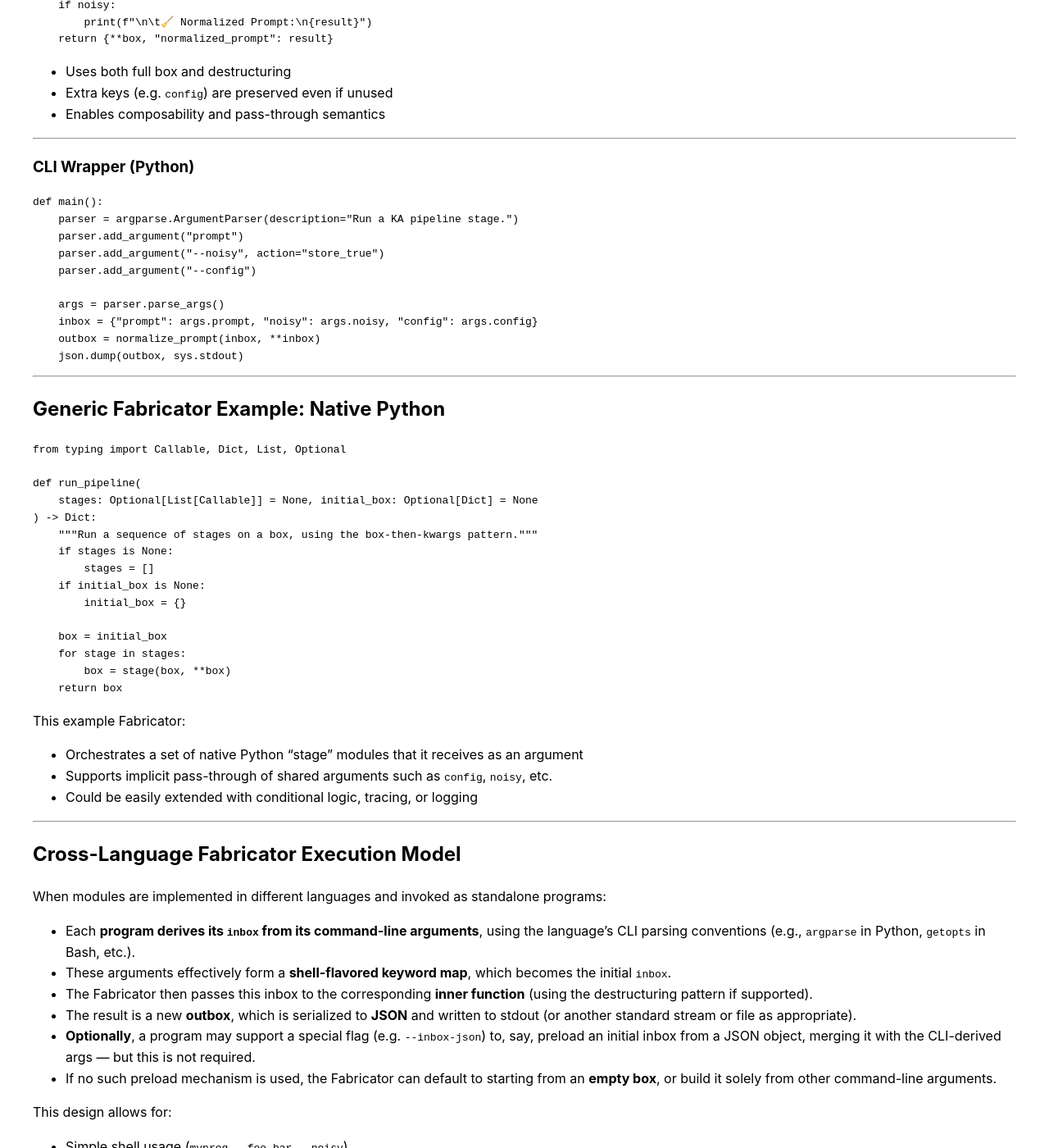
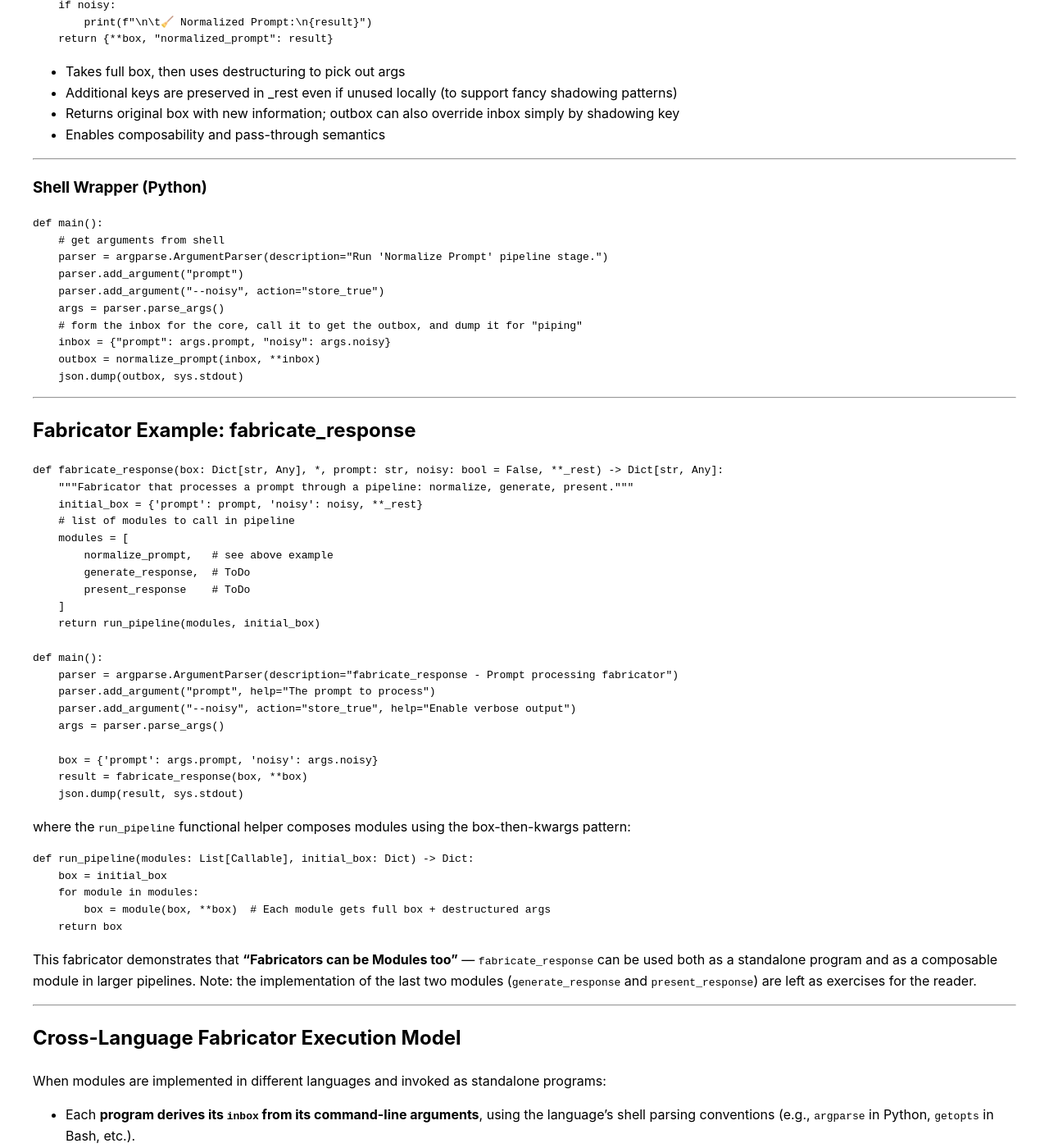
Before and after one commit to seqweb/seqweb, a Jekyll site: the page built from docs/polyglot_pipeline.md, in a window 1280 px wide and 1400 px high, scrolled down 1755 px. Shown: the whole window at 82% size. Built offline with Jekyll 4.4.1, drawn with Linux system fonts in a browser that asks for light colours; some of the changed text lies outside the part shown.

Commit message:
Update polyglot pipeline doc

````diff
--- a/docs/polyglot_pipeline.md
+++ b/docs/polyglot_pipeline.md
@@ -28,7 +28,7 @@
 
 Each module is designed to function as a **plug-and-play unit** in one or more Fabricator pipelines, in which modules may be composed, replaced, tested, or reused independently, regardless of implementation language.
 
-Modules may be composed using two different implementation mechanisms: via **native orchestration** (when the modules are implemented in the same language) or executed in isolation through **IO wrappers** that expose a standardized shell or CLI interface. This hybrid model allows clean decoupling, testability, and flexibility across execution boundaries.
+Modules may be composed using two different implementation mechanisms: via **native orchestration** (when the modules are implemented in the same language) or executed in isolation through **shell wrappers** that expose a standardized shell interface. This hybrid model allows clean decoupling, testability, and flexibility across execution boundaries.
 
 ---
 
@@ -41,19 +41,19 @@
 | **outbox**          | The output `box` from a module, typically the inbox plus zero or more updates. |
 | **module**          | A processing unit that takes an inbox and returns an outbox. |
 | **module group**    | A group of related module definitions implemented in a single language. |
-| **program**         | A shell-invocable wrapper around a module exposing the inbox/outbox interface over CLI+JSON. |
-| **IO wrapper**      | A thin entry point that translates CLI input to a native-language `box`, invokes the inner function, and emits JSON output. |
-| **inner function**  | A native-language, pure function that maps a `box` (dict/map) to another `box`. |
+| **program**         | A shell-invocable wrapper around a module exposing the inbox/outbox interface over shell+JSON. |
+| **shell wrapper**   | A thin entry point that translates shell input to a native-language `box`, invokes the core function, and emits JSON output. |
+| **core function**   | A native-language, pure function that maps a `box` (dict/map) to another `box`. |
 | **destructuring interface** | A function signature that binds named keys from a box to function arguments (e.g., `*, prompt, noisy=False, **_rest`). |
 | **box-then-kwargs pattern** | Pattern where a function accepts the full `box` and also unpacks it for destructuring. |
-| **native composition** | Bypassing the IO wrapper by directly calling inner functions within the same runtime environment. |
+| **native composition** | Bypassing the shell wrapper by directly calling core functions within the same runtime environment. |
 | **shell execution** | Cross-language or system-level execution where modules run as subprocesses using wrapper interfaces. |
 
 ---
 
 ## Implementation Patterns
 
-### Destructuring Inner Function (Python)
+### Destructuring Core (Python)
 
 ```python
 def normalize_prompt(box: dict, *, prompt, noisy=False, **_rest) -> dict:
@@ -63,52 +63,66 @@
     return {**box, "normalized_prompt": result}
 ```
 
-- Uses both full box and destructuring
-- Extra keys (e.g. `config`) are preserved even if unused
+- Takes full box, then uses destructuring to pick out args
+- Additional keys are preserved in _rest even if unused locally (to support fancy shadowing patterns)
+- Returns original box with new information; outbox can also override inbox simply by shadowing key
 - Enables composability and pass-through semantics
 
 ---
 
-### CLI Wrapper (Python)
+### Shell Wrapper (Python)
 
 ```python
 def main():
-    parser = argparse.ArgumentParser(description="Run a KA pipeline stage.")
+    # get arguments from shell
+    parser = argparse.ArgumentParser(description="Run 'Normalize Prompt' pipeline stage.")
     parser.add_argument("prompt")
     parser.add_argument("--noisy", action="store_true")
-    parser.add_argument("--config")
-
     args = parser.parse_args()
-    inbox = {"prompt": args.prompt, "noisy": args.noisy, "config": args.config}
+    # form the inbox for the core, call it to get the outbox, and dump it for "piping"
+    inbox = {"prompt": args.prompt, "noisy": args.noisy}
     outbox = normalize_prompt(inbox, **inbox)
     json.dump(outbox, sys.stdout)
 ```
 
 ---
 
-## Generic Fabricator Example: Native Python
+## Fabricator Example: fabricate_response
 
 ```python
-from typing import Callable, Dict, List, Optional
+def fabricate_response(box: Dict[str, Any], *, prompt: str, noisy: bool = False, **_rest) -> Dict[str, Any]:
+    """Fabricator that processes a prompt through a pipeline: normalize, generate, present."""
+    initial_box = {'prompt': prompt, 'noisy': noisy, **_rest}
+    # list of modules to call in pipeline
+    modules = [
+        normalize_prompt,   # see above example
+        generate_response,  # ToDo
+        present_response    # ToDo
+    ]
+    return run_pipeline(modules, initial_box)
 
-def run_pipeline(
-    stages: Optional[List[Callable]] = None, initial_box: Optional[Dict] = None
-) -> Dict:
-    """Run a sequence of stages on a box, using the box-then-kwargs pattern."""
-    if stages is None:
-        stages = []
-    if initial_box is None:
-        initial_box = {}
+def main():
+    parser = argparse.ArgumentParser(description="fabricate_response - Prompt processing fabricator")
+    parser.add_argument("prompt", help="The prompt to process")
+    parser.add_argument("--noisy", action="store_true", help="Enable verbose output")
+    args = parser.parse_args()
 
+    box = {'prompt': args.prompt, 'noisy': args.noisy}
+    result = fabricate_response(box, **box)
+    json.dump(result, sys.stdout)
+```
+
+where the `run_pipeline` functional helper composes modules using the box-then-kwargs pattern:
+
+```python
+def run_pipeline(modules: List[Callable], initial_box: Dict) -> Dict:
     box = initial_box
-    for stage in stages:
-        box = stage(box, **box)
+    for module in modules:
+        box = module(box, **box)  # Each module gets full box + destructured args
     return box
 ```
-This example Fabricator:
-- Orchestrates a set of native Python "stage" modules that it receives as an argument
-- Supports implicit pass-through of shared arguments such  as `config`, `noisy`, etc.
-- Could be easily extended with conditional logic, tracing, or logging
+
+This fabricator demonstrates that **"Fabricators can be Modules too"** — `fabricate_response` can be used both as a standalone program and as a composable module in larger pipelines. Note: the implementation of the last two modules (`generate_response` and `present_response`) are left as exercises for the reader.
 
 ---
 
@@ -116,11 +130,11 @@
 
 When modules are implemented in different languages and invoked as standalone programs:
 
-- Each **program derives its `inbox` from its command-line arguments**, using the language's CLI parsing conventions (e.g., `argparse` in Python, `getopts` in Bash, etc.).
+- Each **program derives its `inbox` from its command-line arguments**, using the language's shell parsing conventions (e.g., `argparse` in Python, `getopts` in Bash, etc.).
 - These arguments effectively form a **shell-flavored keyword map**, which becomes the initial `inbox`.
-- The Fabricator then passes this inbox to the corresponding **inner function** (using the destructuring pattern if supported).
+- The Fabricator then passes this inbox to the corresponding **core function** (using the destructuring pattern if supported).
 - The result is a new **outbox**, which is serialized to **JSON** and written to stdout (or another standard stream or file as appropriate).
-- **Optionally**, a program may support a special flag (e.g. `--inbox-json`) to, say, preload an initial inbox from a JSON object, merging it with the CLI-derived args — but this is not required.
+- **Optionally**, a program may support a special flag (e.g. `--inbox-json`) to, say, preload an initial inbox from a JSON object, merging it with the shell-derived args — but this is not required.
 - If no such preload mechanism is used, the Fabricator can default to starting from an **empty box**, or build it solely from other command-line arguments.
 
 This design allows for:
@@ -133,8 +147,8 @@
 By structuring Module programs to build their inbox from command-line arguments (optionally merging with a JSON seed), each Module becomes naturally reusable in multiple contexts:
 
 - **As a stage** in a larger **polyglot pipeline**, invoked by a Fabricator.
-- **As a standalone CLI tool**, usable directly by developers or scripts.
-- **In isolation for testing**, with inboxes constructed in code or passed via CLI.
+- **As a standalone shell tool**, usable directly by developers or scripts.
+- **In isolation for testing**, with inboxes constructed in code or passed via shell.
 
 This versatility makes it easy to scale from interactive experimentation to production pipelines without changing the module’s core logic.
 
````
